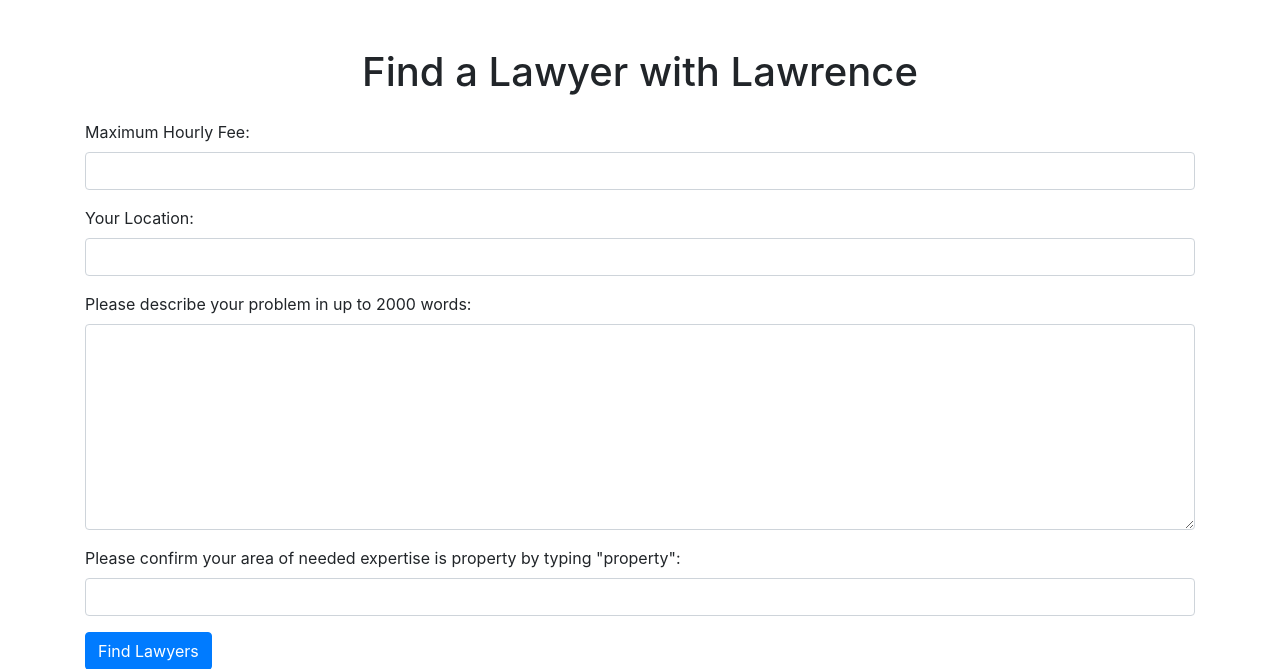
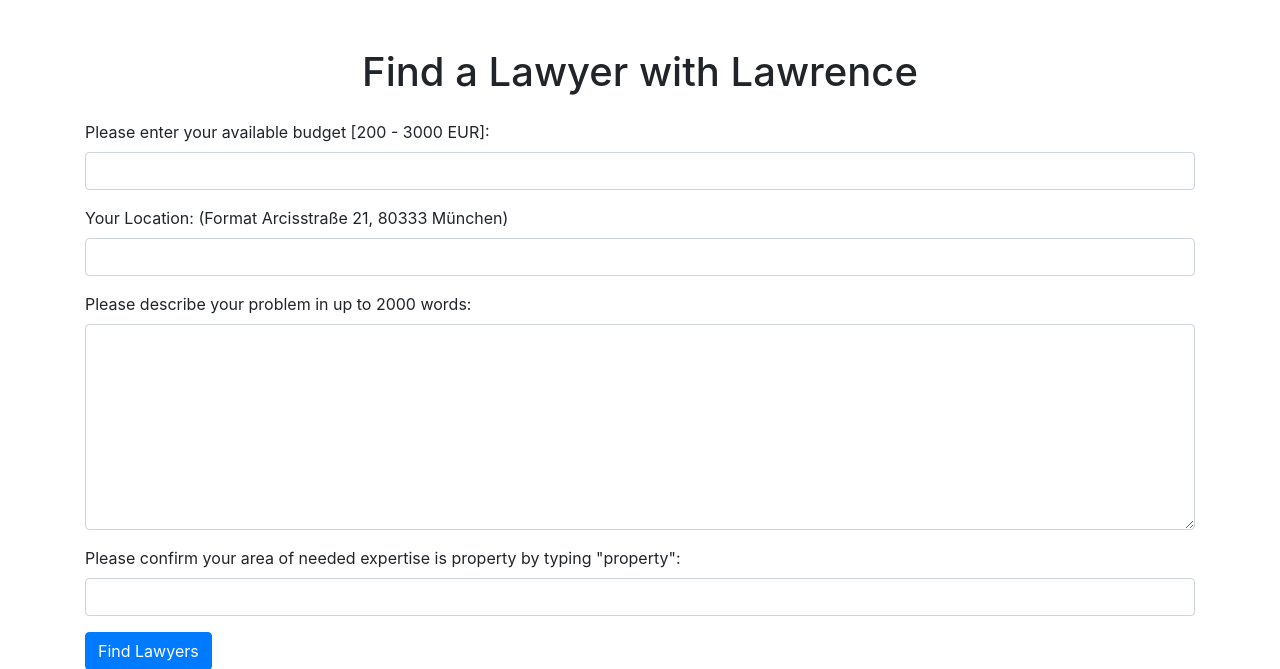
Before and after one commit to davidstefanbayer/TechChallenge23-24_Lawrence, a Flask app: page / in a window 1280 px wide. Shown: the top 669 px of the page. Run offline with Flask 3, Linux system fonts and the light colour scheme; some libraries are stand-ins or nearby versions.

Commit message:
Update index.html

```diff
--- a/templates/index.html
+++ b/templates/index.html
@@ -13,11 +13,11 @@
         <h1 class="text-center">Find a Lawyer with Lawrence</h1>
         <form method="post" class="mt-4">
             <div class="form-group">
-                <label for="max_fee">Maximum Hourly Fee:</label>
+                <label for="max_fee">Please enter your available budget [200 - 3000 EUR]:</label>
                 <input type="number" class="form-control" id="max_fee" name="max_fee">
             </div>
             <div class="form-group">
-                <label for="user_location">Your Location:</label>
+                <label for="user_location">Your Location: (Format Arcisstraße 21, 80333 München)</label>
                 <input type="text" class="form-control" id="user_location" name="user_location">
             </div>
             <div class="form-group">
```
